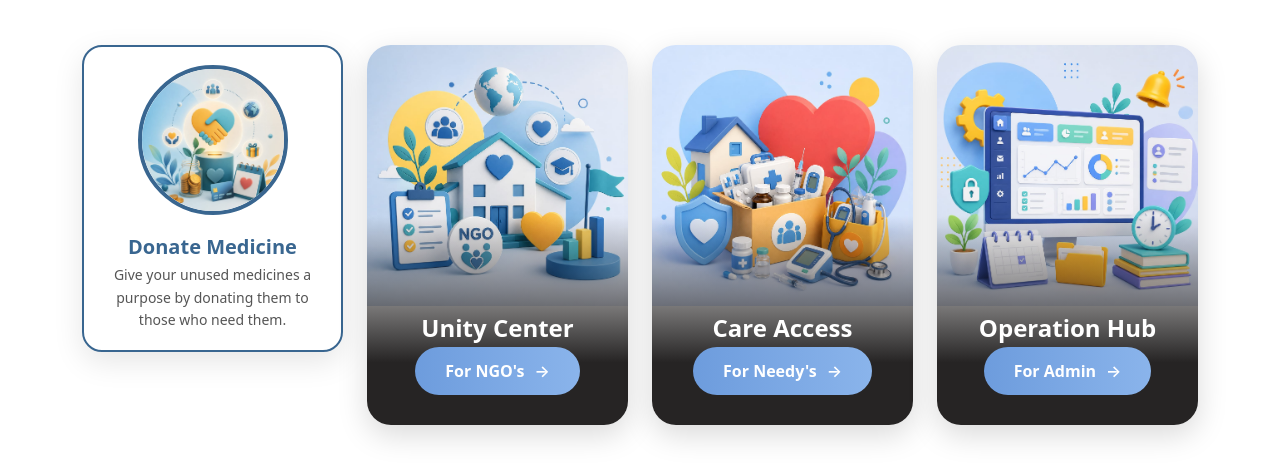
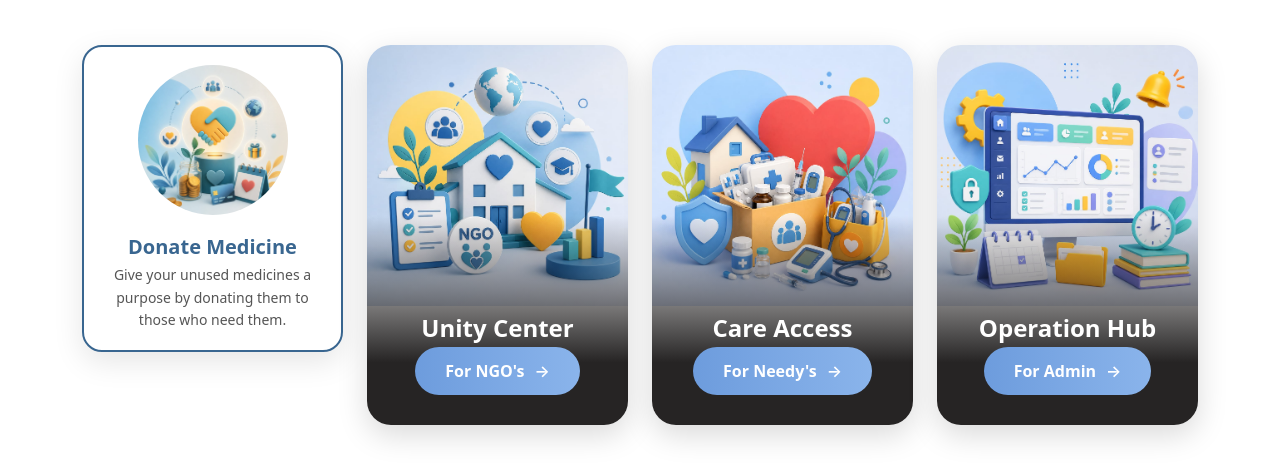
Before and after one commit to semonchoudhary145-oss/helphub, a website: page public/index.html in a window 1280 px wide. Shown: the part 623-1097 px from the top of the page. Drawn offline with nearby package versions, Linux system fonts and the light colour scheme.

Commit message:
Update index.css

```diff
--- a/public/style/index.css
+++ b/public/style/index.css
@@ -191,7 +191,7 @@
     object-fit: cover;
     object-position: center;
     margin: 0 auto 20px auto;
-    border: 4px solid #396690;
+
     display: block;
 }
 
```
